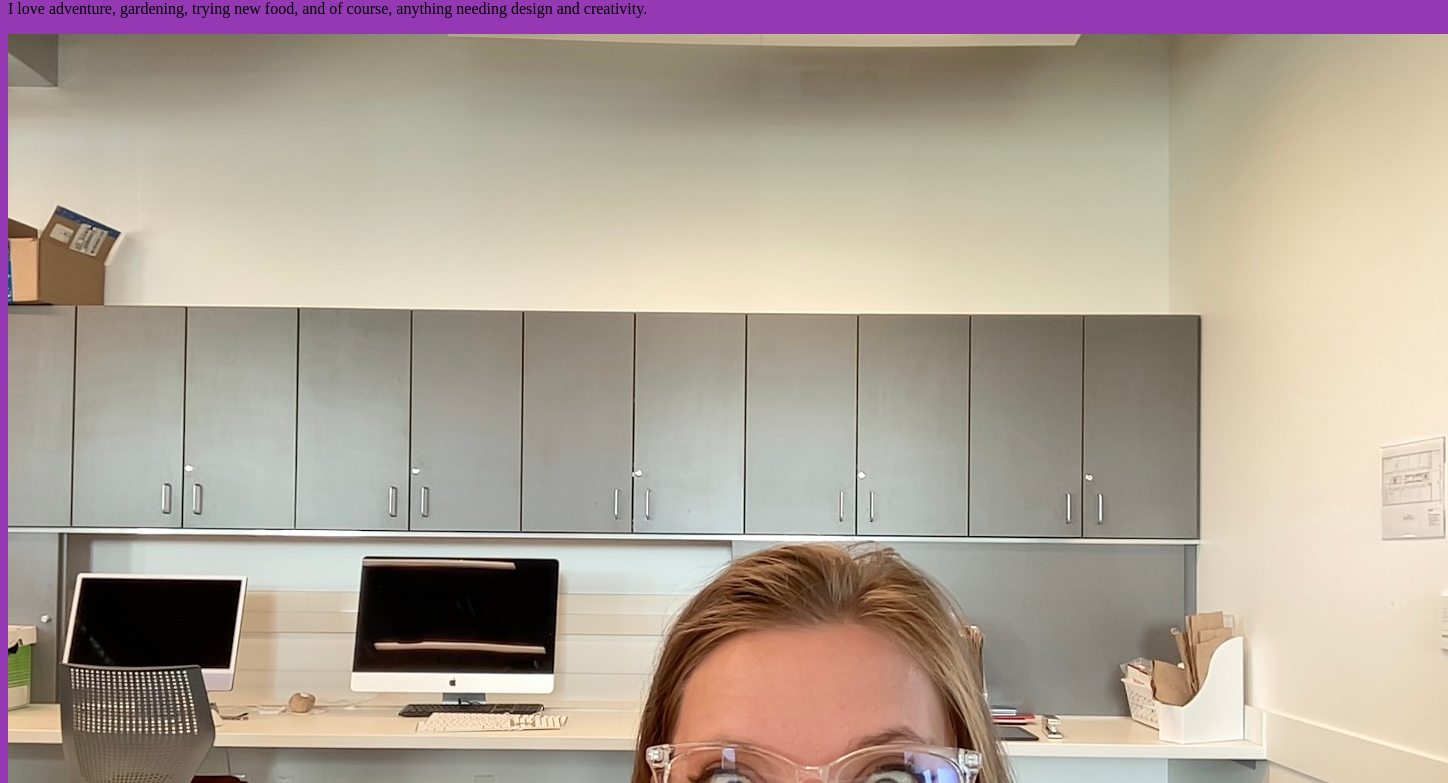
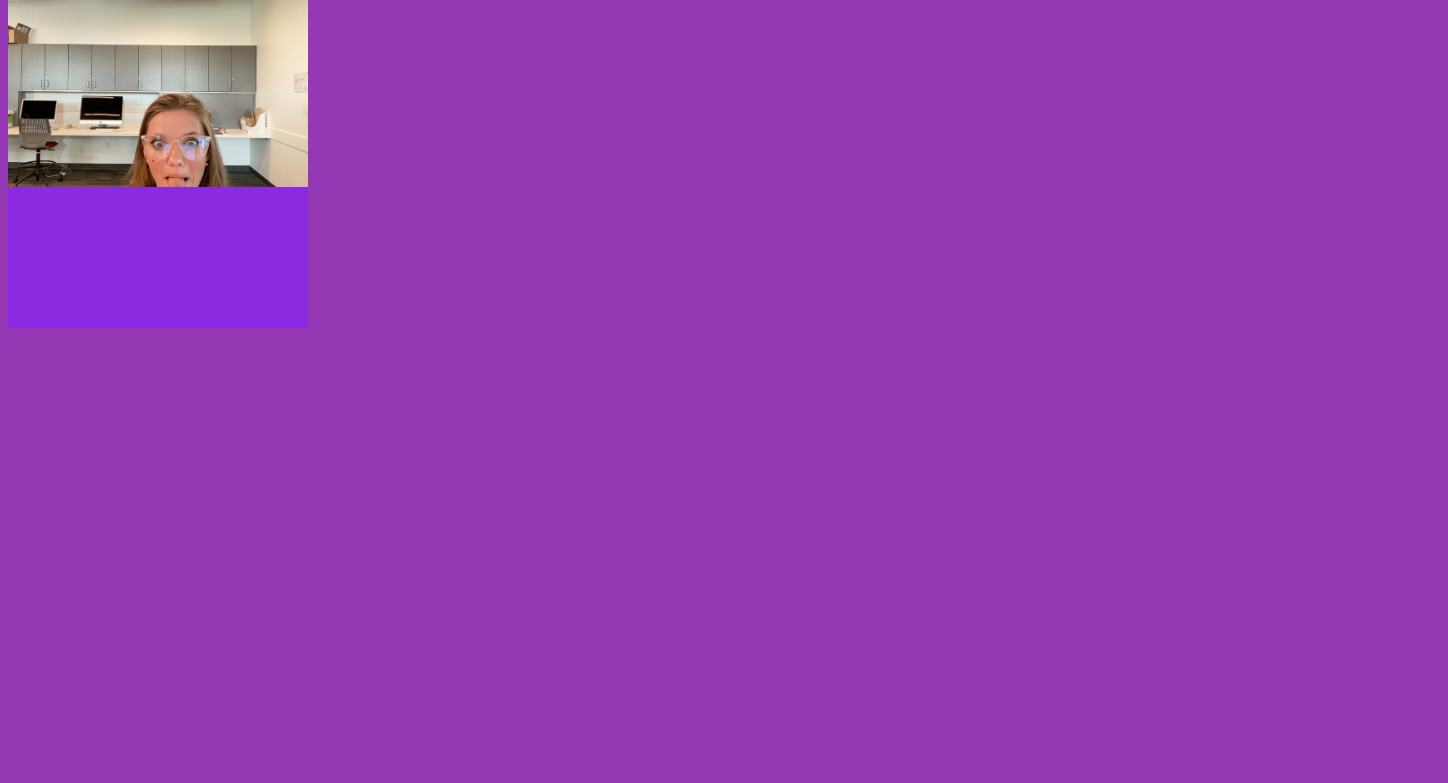
Before and after one commit to ssilkina/ssilkina.github.io, a plain HTML site: page index.html in a window 1280 px wide. Shown: the part 80-863 px from the top of the page, 1448 px wide, since content can reach past the window. After the commit the page ends 800 px from the top, so only its background shows below. Drawn offline with Linux system fonts and the light colour scheme.

Commit message:
Beta Version

```diff
--- a/index.html
+++ b/index.html
@@ -1,20 +1,44 @@
 <!DOCTYPE html>
 <html lang="en">
 <head>
+
   <meta charset="UTF-8">
   <meta name="viewport" content="width=device-width, initial-scale=1.0">
   <title>Document</title>
 
   <link rel="stylesheet" href="styles.css">
+  <script src="scripts.js" defer></script>
 
 </head>
 <body>
 
+<!--
   <h1>Svetlana Silkina</h1>
 
   <p>I love adventure, gardening, trying new food, and of course, anything needing design and creativity.</p>
 
   <img src="me.jpg" alt="Svetlana Silkina">
+-->
+<article class="scene">
+  <div class="card">
+
+    <section class="front face">
+      <h1>Svetlana Silkina</h1>
+      <img src="me.jpg" alt="Svetlana Silkina">
+    </section>
+
+    <section class="back face">
+      <p>Lorem ipsum dolor sit amet consectetur adipisicing elit. Deserunt, incidunt minus aspernatur corporis corrupti accusamus fuga aliquid explicabo! Consequatur laboriosam omnis natus expedita perspiciatis numquam rem temporibus quasi quia illum?</p>
+      <ul>
+        <li><a href="https://www.ewu.edu/cstem/design/">Dept of Design</a></li>
+        <li><a href="#">Social 2</a></li>
+        <li><a href="#">Social 3</a></li>
+      </ul>
+    </section>
+
+  </div>
+</article>
+
 
 </body>
 </html>
--- /dev/null
+++ b/scripts.js
@@ -0,0 +1,11 @@
+// Check JS is Connected
+console.log("👍 JS Connected");
+
+// get all the card
+document.querySelectorAll(".card").forEach((item) => {
+  // for each item i.e. card, do this
+  item.addEventListener("click", (event) => {
+    // toggle class on card
+    item.classList.toggle("flipped");
+  });
+});
--- a/styles.css
+++ b/styles.css
@@ -1,4 +1,67 @@
 body {
     background: #9438b3;
 
+/* layout */
+body {
+    display: flex;
+    justify-content: center;
+    align-items: center;
+    height: 100vh;
+  }
+
+  /* scene */
+  .scene {
+    width: 300px;
+    height: 400px;
+
+    /* set perspective   */
+    perspective: 600px;
+  }
+
+  /* card */
+  .card {
+    width: 100%;
+    height: 100%;
+    position: relative;
+
+    cursor: pointer;
+    transition: transform 0.5s;
+
+    /* preserve child 3d   */
+    transform-style: preserve-3d;
+  }
+
+  /* face */
+  .face {
+    position: absolute;
+    height: 100%;
+    width: 100%;
+
+    /* hide back face   */
+    backface-visibility: hidden;
+  }
+
+  .front {
+    background: blueviolet;
+  }
+
+  .back {
+    background: lavender;
+    /* flip it default   */
+    transform: rotateY(180deg);
+  }
+
+  /* flip card
+    * toggle with JS
+    */
+  .flipped {
+    transform: rotateY(180deg);
+  }
+
+  section img {
+    width: 100%;
+    object-fit: cover;
+  }
+
+
 }
```
